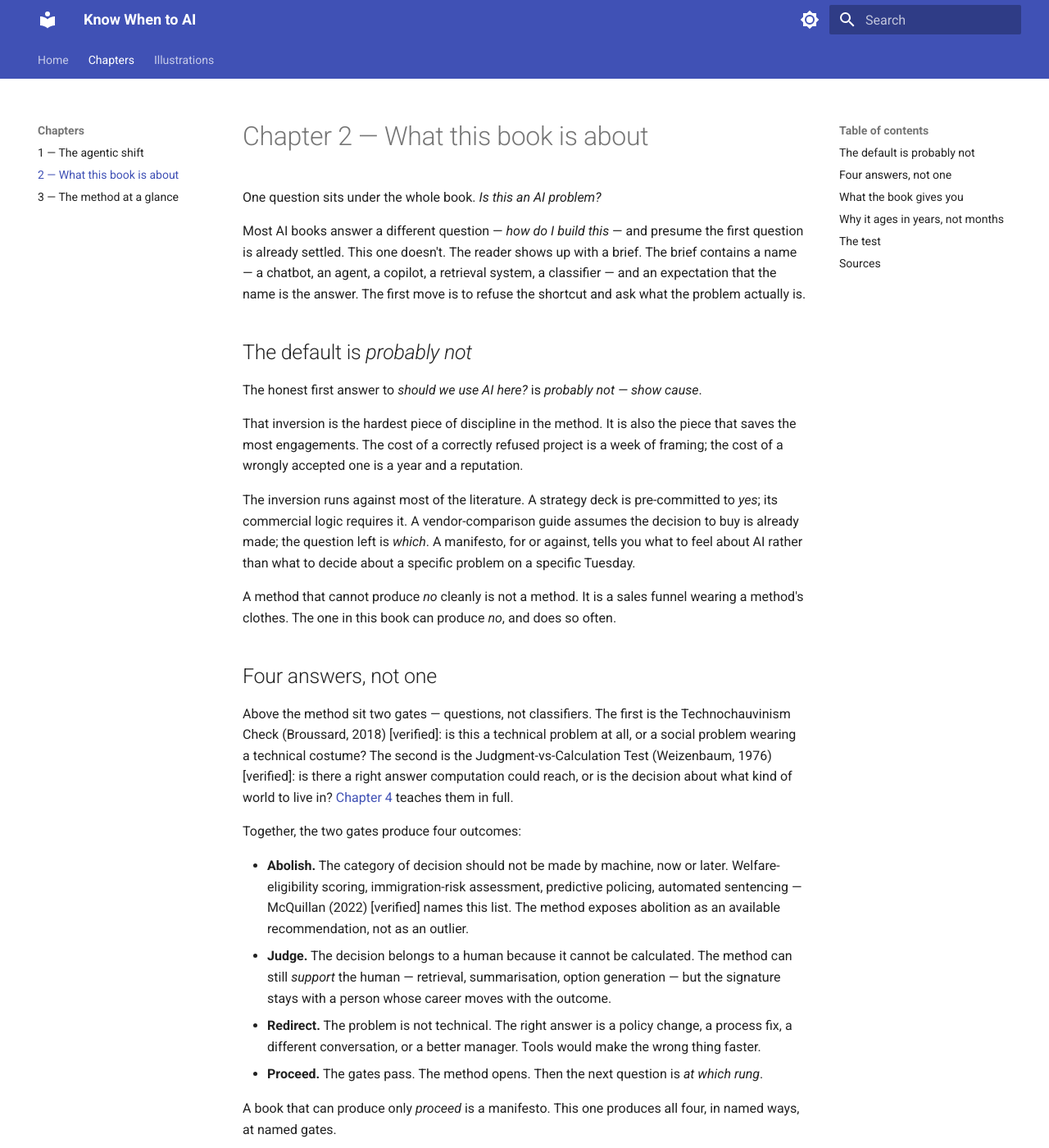
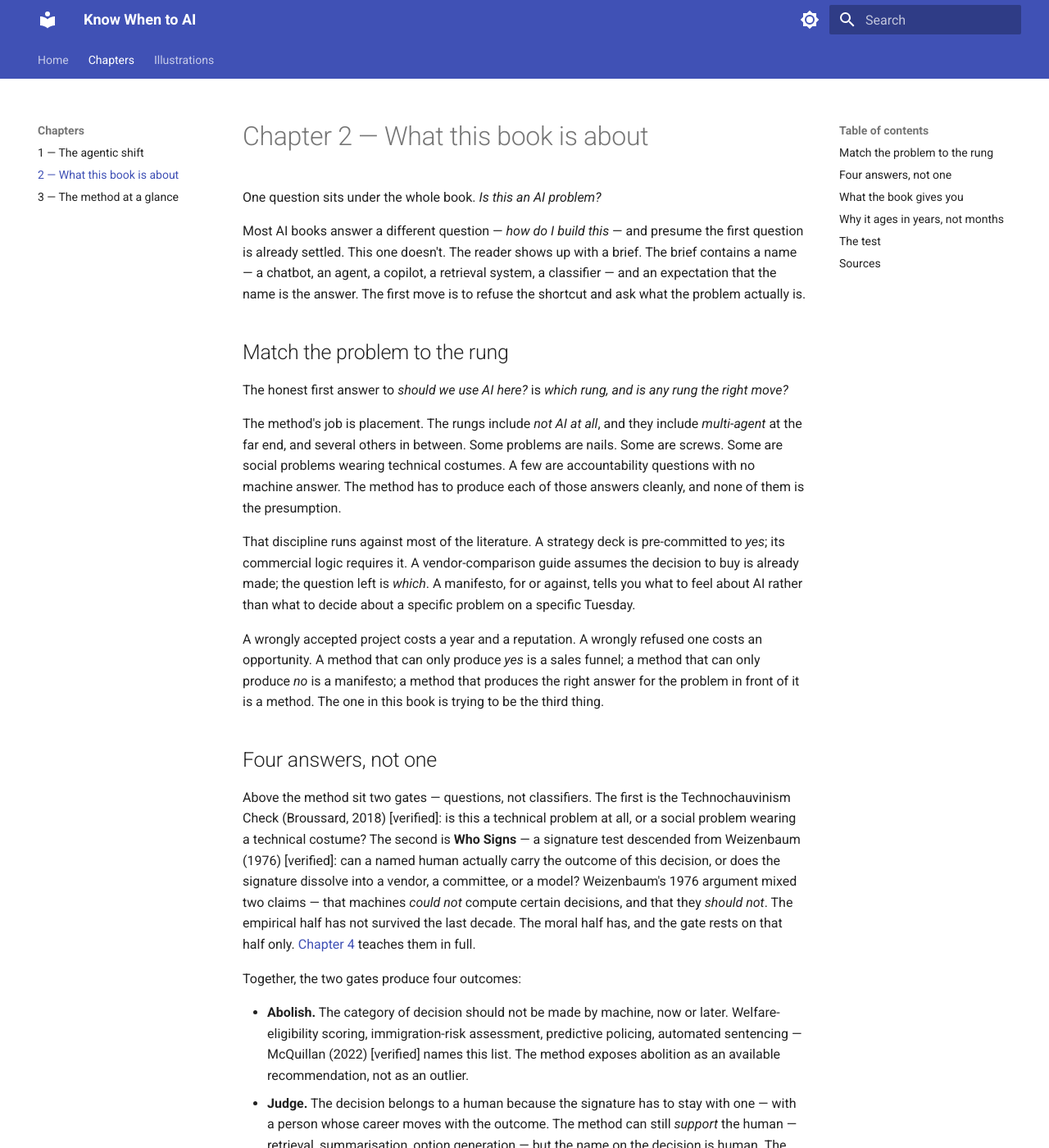
Before and after one commit to saviranta/know-when-to-ai, an MkDocs documentation site: the page built from docs/ch-2.md, in a window 1280 px wide and 1400 px high. Shown: the whole window at 82% size. Built offline with MkDocs 1.6.1 and Material for MkDocs 9.7.7, drawn with Linux system fonts in a browser that asks for light colours; some of the changed text lies outside the part shown.

Commit message:
Retire Weizenbaum's capability claim; rename gate 2 'Who Signs'
Ch 1, Ch 2, Ch 3 (source + render) and the two Mermaid diagrams (1.1, 3.1)
reframe Tier-0 gate 2 from "Judgment vs. Calculation" (a 1976 argument that
mixed can't and shouldn't) to "Who Signs" — a signature/accountability test
that survives capability shifts. Weizenbaum is kept as ancestor of the
accountability half; the empirical half is explicitly retired.

Ch 2 default softened from "probably not — show cause" to
"match the problem to the rung" — the method produces yes, no, redirect,
abolish, with no answer as the presumption.

README: dropped the local-build instructions. Public repo, read-on-site
license — no reason to invite cloning.

Co-Authored-By: Claude Opus 4.7 <noreply@anthropic.com>

```diff
--- a/docs/ch-2.md
+++ b/docs/ch-2.md
@@ -4,24 +4,24 @@ One question sits under the whole book. *Is this an AI problem?*
 
 Most AI books answer a different question — *how do I build this* — and presume the first question is already settled. This one doesn't. The reader shows up with a brief. The brief contains a name — a chatbot, an agent, a copilot, a retrieval system, a classifier — and an expectation that the name is the answer. The first move is to refuse the shortcut and ask what the problem actually is.
 
-## The default is *probably not*
+## Match the problem to the rung
 
-The honest first answer to *should we use AI here?* is *probably not — show cause*.
+The honest first answer to *should we use AI here?* is *which rung, and is any rung the right move?*
 
-That inversion is the hardest piece of discipline in the method. It is also the piece that saves the most engagements. The cost of a correctly refused project is a week of framing; the cost of a wrongly accepted one is a year and a reputation.
+The method's job is placement. The rungs include *not AI at all*, and they include *multi-agent* at the far end, and several others in between. Some problems are nails. Some are screws. Some are social problems wearing technical costumes. A few are accountability questions with no machine answer. The method has to produce each of those answers cleanly, and none of them is the presumption.
 
-The inversion runs against most of the literature. A strategy deck is pre-committed to *yes*; its commercial logic requires it. A vendor-comparison guide assumes the decision to buy is already made; the question left is *which*. A manifesto, for or against, tells you what to feel about AI rather than what to decide about a specific problem on a specific Tuesday.
+That discipline runs against most of the literature. A strategy deck is pre-committed to *yes*; its commercial logic requires it. A vendor-comparison guide assumes the decision to buy is already made; the question left is *which*. A manifesto, for or against, tells you what to feel about AI rather than what to decide about a specific problem on a specific Tuesday.
 
-A method that cannot produce *no* cleanly is not a method. It is a sales funnel wearing a method's clothes. The one in this book can produce *no*, and does so often.
+A wrongly accepted project costs a year and a reputation. A wrongly refused one costs an opportunity. A method that can only produce *yes* is a sales funnel; a method that can only produce *no* is a manifesto; a method that produces the right answer for the problem in front of it is a method. The one in this book is trying to be the third thing.
 
 ## Four answers, not one
 
-Above the method sit two gates — questions, not classifiers. The first is the Technochauvinism Check (Broussard, 2018) [verified]: is this a technical problem at all, or a social problem wearing a technical costume? The second is the Judgment-vs-Calculation Test (Weizenbaum, 1976) [verified]: is there a right answer computation could reach, or is the decision about what kind of world to live in? [Chapter 4](ch-4.md) teaches them in full.
+Above the method sit two gates — questions, not classifiers. The first is the Technochauvinism Check (Broussard, 2018) [verified]: is this a technical problem at all, or a social problem wearing a technical costume? The second is **Who Signs** — a signature test descended from Weizenbaum (1976) [verified]: can a named human actually carry the outcome of this decision, or does the signature dissolve into a vendor, a committee, or a model? Weizenbaum's 1976 argument mixed two claims — that machines *could not* compute certain decisions, and that they *should not*. The empirical half has not survived the last decade. The moral half has, and the gate rests on that half only. [Chapter 4](ch-4.md) teaches them in full.
 
 Together, the two gates produce four outcomes:
 
 - **Abolish.** The category of decision should not be made by machine, now or later. Welfare-eligibility scoring, immigration-risk assessment, predictive policing, automated sentencing — McQuillan (2022) [verified] names this list. The method exposes abolition as an available recommendation, not as an outlier.
-- **Judge.** The decision belongs to a human because it cannot be calculated. The method can still *support* the human — retrieval, summarisation, option generation — but the signature stays with a person whose career moves with the outcome.
+- **Judge.** The decision belongs to a human because the signature has to stay with one — with a person whose career moves with the outcome. The method can still *support* the human — retrieval, summarisation, option generation — but the name on the decision is human. The test is not what the model can compute; it is what happens to accountability if the model decides.
 - **Redirect.** The problem is not technical. The right answer is a policy change, a process fix, a different conversation, or a better manager. Tools would make the wrong thing faster.
 - **Proceed.** The gates pass. The method opens. Then the next question is *at which rung*.
 
```
Also changed, not shown: README.md (+2 -12 lines), docs/ch-1.md (+7 -7 lines), docs/ch-3.md (+3 -3 lines), docs/illustration-1-1.md (+1 -1 lines).
